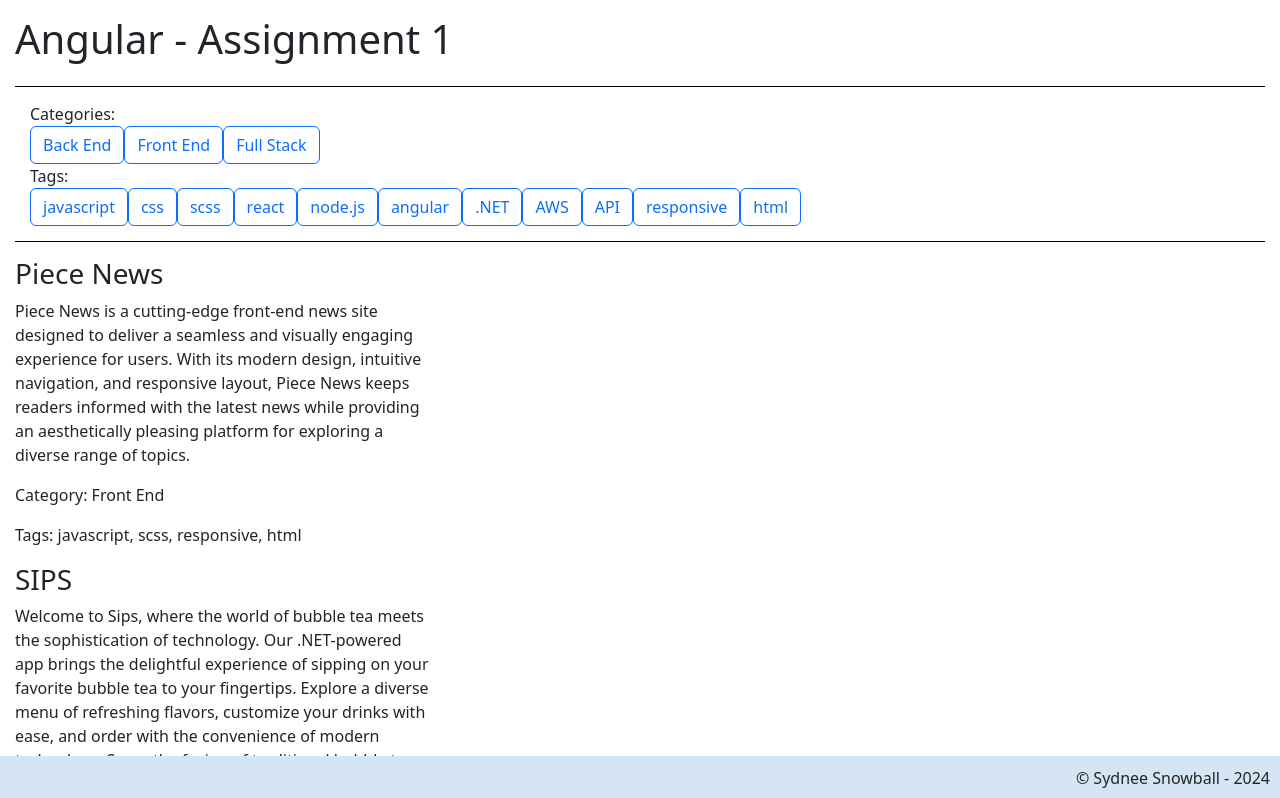
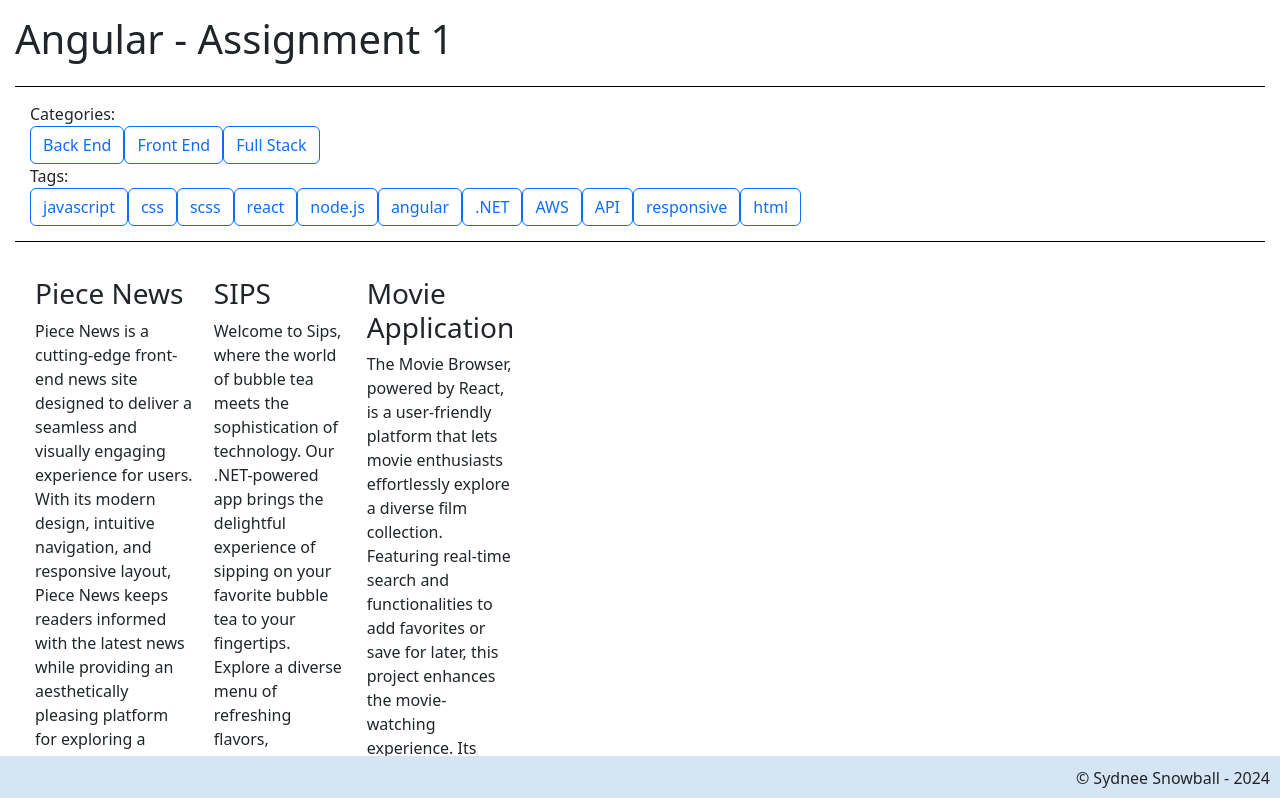
Before and after one commit to sydsnow/Angular-Project, an Angular app: page / in a window 1280 px wide. Shown: the top 798 px of the page. Built offline with nearby package versions, Linux system fonts and the light colour scheme.

Commit message:
filtering working, project detail page setup

```diff
--- a/src/app/components/project/project.component.html
+++ b/src/app/components/project/project.component.html
@@ -1,5 +1,9 @@
 <section class="projects-container">
-  <div *ngFor="let project of projects" class="projects" [class.hidden]="isProjectHidden(project)"
+  <div
+    *ngFor="let project of projects"
+    class="projects"
+    [class.hidden]="isProjectHidden(project)"
+    (click)="setSelectedProject(project)"
   >
       <h3>{{ project.title }}</h3>
       <p>{{ project.excerpt }}</p>
--- a/src/app/components/project/project.component.scss
+++ b/src/app/components/project/project.component.scss
@@ -1,5 +1,19 @@
 .projects {
+    padding: 10px;
     &.hidden {
         display: none;
     }
 }
+@media (min-width: 1024px) {
+    .projects-container {
+        display: grid;
+        grid-template-columns: 1fr 1fr;
+    }
+}
+@media (min-width: 1280px) {
+    .projects-container {
+        display: grid;
+        grid-template-columns: 1fr 1fr 1fr;
+        padding: 10px;
+    }
+}
--- a/src/app/components/project/project.component.ts
+++ b/src/app/components/project/project.component.ts
@@ -27,8 +27,16 @@ export class ProjectComponent {
 
   @Input() categoryFilter: Category | undefined;
   @Output() newCategoryFilterEvent = new EventEmitter<Category>();
+
   @Input() tagFilter: Tag | undefined;
   @Output() newTagFilterEvent = new EventEmitter<Tag>();
+
+  @Input() selectedProject: Project | undefined;
+  @Output() newSelectedProjectEvent = new EventEmitter<Project>();
+
+  setSelectedProject(project: Project): void {
+    this.newSelectedProjectEvent.emit(project);
+  }
 
   setCategoryFilter(category: Category) {
     this.categoryFilter = category;
@@ -44,15 +52,14 @@ export class ProjectComponent {
     this.categoryFilter = undefined;
     this.tagFilter = undefined;
   }
+
   isProjectHidden(project: any): boolean {
     if (this.categoryFilter && project.category && project.category.id !== this.categoryFilter.id) {
         return true;
     }
-
     if (this.tagFilter && project.tags) {
         return !project.tags.some((tag: Tag) => tag.id === this.tagFilter?.id);
     }
-
     return false;
   }
 }
```
Also changed, not shown: src/app/components/project-detail/project-detail.component.html (added, +17 -0 lines), src/app/components/project-detail/project-detail.component.ts (added, +15 -0 lines), src/app/components/project-detail/project-detail.component.scss (added), 1 other file (tests, documents, lock files or other folders).
